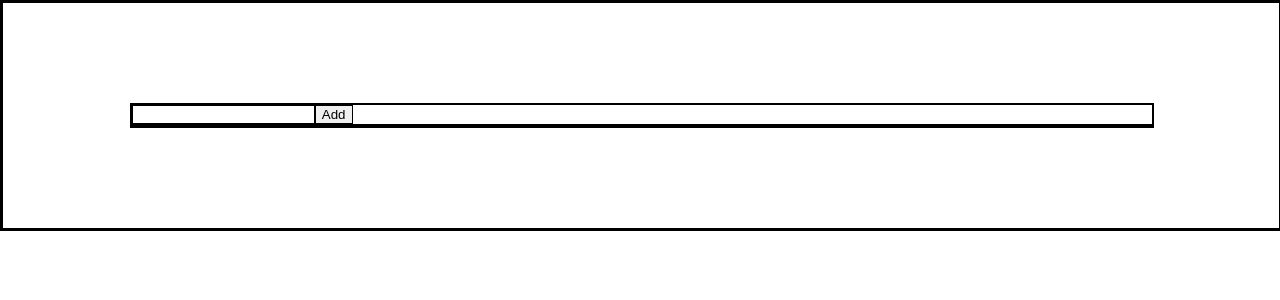
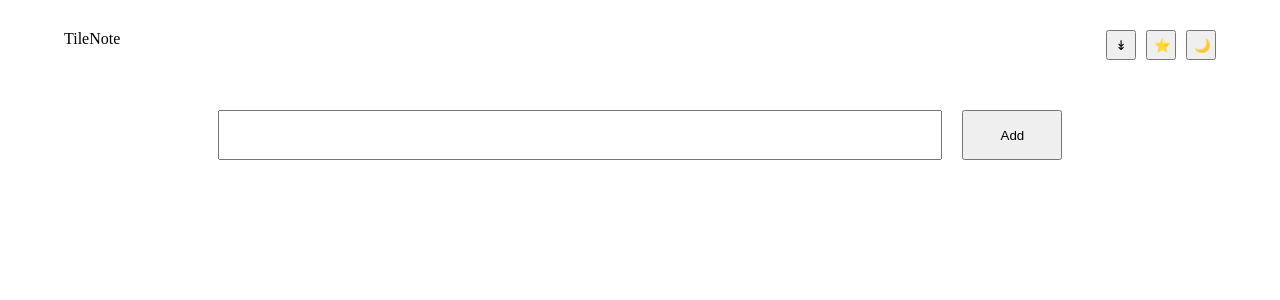
Before and after one commit to Nimus-oes/react-tile-note-app, a React (Vite) app: page / in a window 1280 px wide. Shown: the top 300 px of the page. Built offline with nearby package versions, Linux system fonts and the light colour scheme.

Commit message:
Implement basic component layout

```diff
--- a/src/App.module.css
+++ b/src/App.module.css
@@ -1,4 +1,11 @@
 .main {
-  width: 80%;
-  margin: 100px auto;
+  width: 90%;
+  margin: 30px auto;
 }
+
+@media screen and (min-width: 769px) {
+  .main {
+    width: 80%;
+    margin-top: 50px;
+  }
+}
--- a/src/App.tsx
+++ b/src/App.tsx
@@ -3,6 +3,7 @@ import NoteCardList from "./components/NoteCardList/NoteCardList";
 import type { Note } from "./types";
 import InputForm from "./components/InputForm/InputForm";
 import styles from "./App.module.css";
+import Header from "./components/Header/Header";
 
 export default function App() {
   const [notes, setNotes] = useState<Note[]>([]);
@@ -22,6 +23,8 @@ export default function App() {
   };
 
   return (
+    <>
+      <Header />
       <main className={styles.main}>
         <InputForm onAdd={addNote} />
         <NoteCardList
@@ -30,5 +33,6 @@ export default function App() {
           onUpdate={setFavorite}
         />
       </main>
+    </>
   );
 }
--- /dev/null
+++ b/src/components/Header/Header.module.css
@@ -0,0 +1,32 @@
+.container {
+  display: flex;
+  flex-direction: row;
+  justify-content: space-between;
+  height: 30px;
+  margin: 30px auto;
+  width: 90%;
+}
+
+.rightWrapper {
+  display: flex;
+  gap: 10px;
+}
+
+.rightButton {
+  width: 30px;
+}
+
+@media screen and (min-width: 769px) {
+  .container {
+    padding: 0 30px;
+  }
+
+  .rightWrapper {
+    display: flex;
+    gap: 10px;
+  }
+
+  .rightButton {
+    width: 30px;
+  }
+}
--- /dev/null
+++ b/src/components/Header/Header.tsx
@@ -0,0 +1,14 @@
+import styles from "./Header.module.css";
+
+export default function Header() {
+  return (
+    <header className={styles.container}>
+      <div>TileNote</div>
+      <div className={styles.rightWrapper}>
+        <button className={styles.rightButton}>↡</button>
+        <button className={styles.rightButton}>⭐️</button>
+        <button className={styles.rightButton}>🌙</button>
+      </div>
+    </header>
+  );
+}
--- /dev/null
+++ b/src/components/InputForm/InputForm.module.css
@@ -0,0 +1,32 @@
+.container {
+  margin-bottom: 50px;
+  display: flex;
+  justify-content: space-between;
+  gap: 10px;
+  height: 50px;
+}
+
+.inputField {
+  flex-grow: 1;
+}
+
+.button {
+  flex-basis: 50px;
+}
+
+@media screen and (min-width: 769px) {
+  .container {
+    margin-bottom: 100px;
+    justify-content: center;
+    gap: 20px;
+  }
+
+  .inputField {
+    width: 70%;
+    flex-grow: 0;
+  }
+
+  .button {
+    flex-basis: 100px;
+  }
+}
--- a/src/components/InputForm/InputForm.tsx
+++ b/src/components/InputForm/InputForm.tsx
@@ -1,5 +1,6 @@
 import type { Note } from "../../types";
 import { v4 as uuidv4 } from "uuid";
+import styles from "./InputForm.module.css";
 
 interface InputFormProps {
   onAdd: (noteToAdd: Note) => void;
@@ -30,9 +31,9 @@ export default function InputForm({ onAdd }: InputFormProps) {
   };
 
   return (
-    <form onSubmit={handleSubmit}>
-      <input name="text" />
-      <button>Add</button>
+    <form onSubmit={handleSubmit} className={styles.container}>
+      <input name="text" className={styles.inputField} />
+      <button className={styles.button}>Add</button>
     </form>
   );
 }
--- /dev/null
+++ b/src/components/NoteCardList/NoteCardList.module.css
@@ -0,0 +1,24 @@
+.container {
+  list-style-type: none;
+  padding: 0;
+  display: flex;
+  flex-direction: column;
+  gap: 15px;
+}
+
+.noteItem {
+  height: 120px;
+}
+
+@media screen and (min-width: 769px) {
+  .container {
+    display: grid;
+    grid-template-columns: repeat(auto-fill, 270px);
+    gap: 20px;
+    justify-content: center;
+  }
+
+  .noteItem {
+    height: 240px;
+  }
+}
--- a/src/components/NoteCardList/NoteCardList.tsx
+++ b/src/components/NoteCardList/NoteCardList.tsx
@@ -1,5 +1,6 @@
 import type { Note } from "../../types";
 import NoteCard from "../NoteCard/NoteCard";
+import styles from "./NoteCardList.module.css";
 
 interface NoteCardListProps {
   notes: Note[];
@@ -13,9 +14,9 @@ export default function NoteCardList({
   onUpdate,
 }: NoteCardListProps) {
   return (
-    <ul>
+    <ul className={styles.container}>
       {notes.map((note) => (
-        <li key={note.id}>
+        <li key={note.id} className={styles.noteItem}>
           <NoteCard note={note} onDelete={onDelete} onUpdate={onUpdate} />
         </li>
       ))}
--- a/src/index.css
+++ b/src/index.css
@@ -1,6 +1,6 @@
 * {
   margin: 0;
-  border: 1px solid black;
+  /* border: 1px solid black; */
 }
 
 body {
```
Lines whose indentation alone changed are shown as unchanged.
